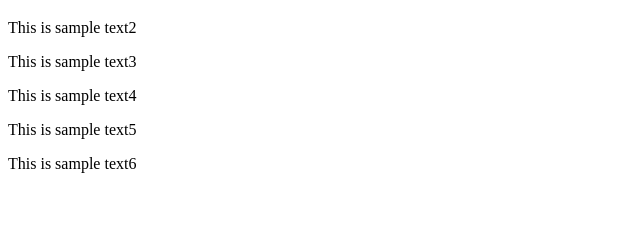
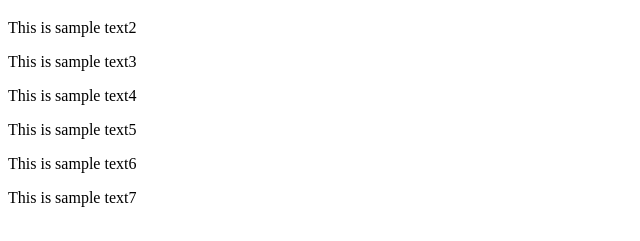
Before and after one commit to nutixcxar/Demo-Git, a plain HTML site: page index.html in a window 1280 px wide. Shown: the part 61-302 px from the top of the page, without its empty margins (0-640 px from the left). Drawn offline with Linux system fonts and the light colour scheme.

Commit message:
modify web

```diff
--- a/index.html
+++ b/index.html
@@ -10,5 +10,7 @@
         <p>This is sample text4</p>
         <p>This is sample text5</p>
         <p>This is sample text6</p>
+
+        <p>This is sample text7</p>
     </body>
 </html>
```
